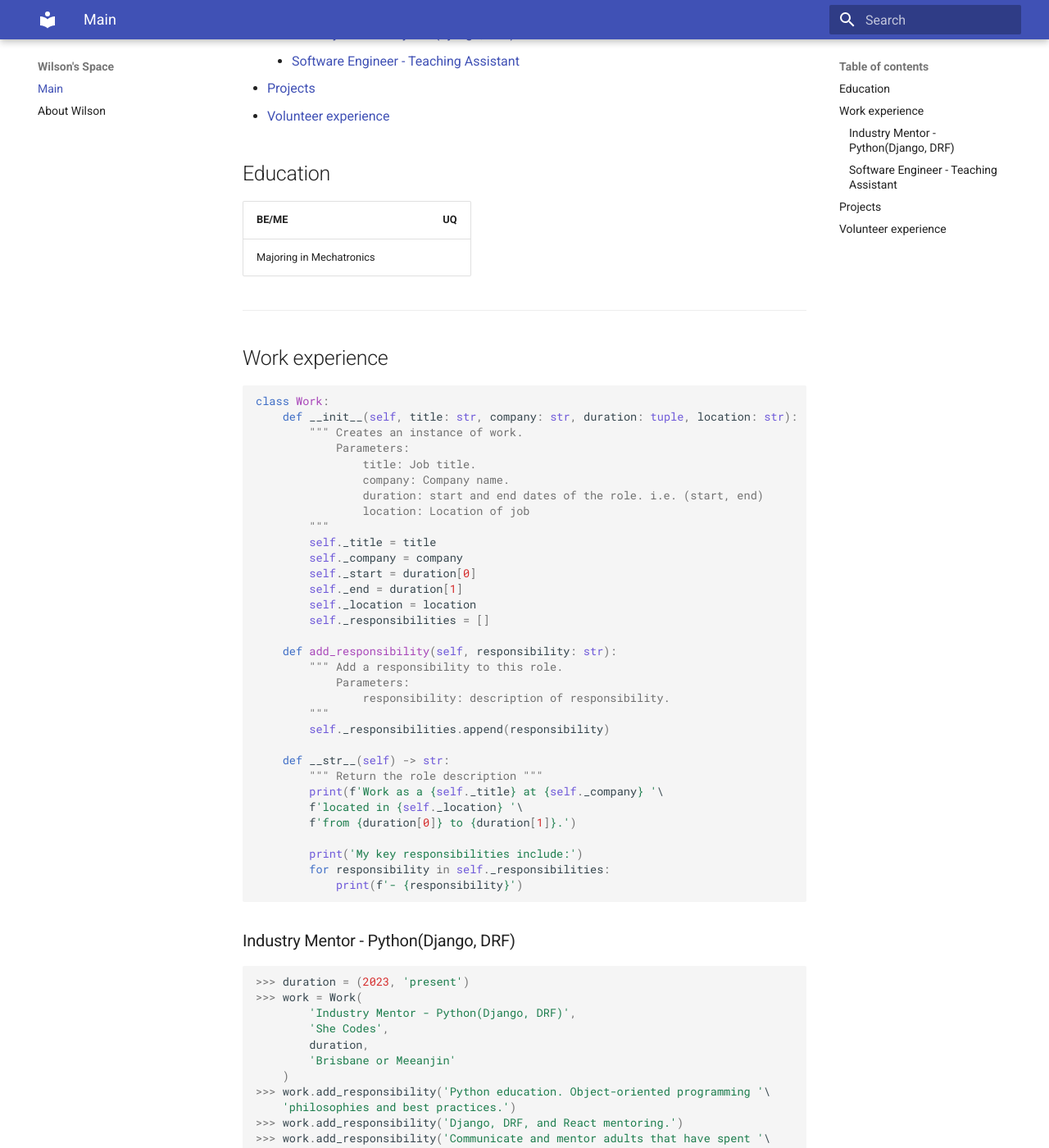
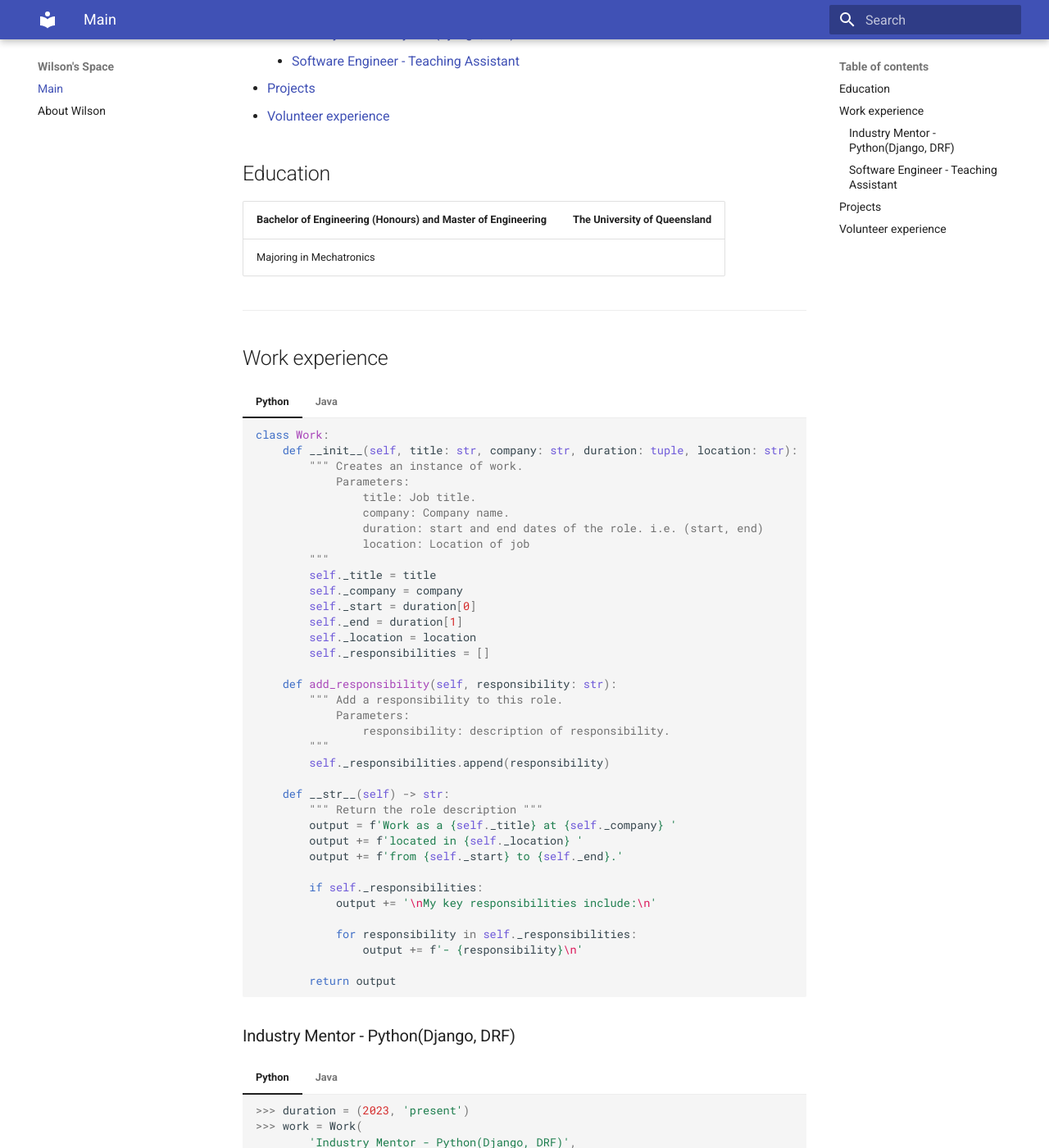
Before and after one commit to wilson-kong/resume, an MkDocs documentation site: the page built from docs/index.md, in a window 1280 px wide and 1400 px high, scrolled down 294 px. Shown: the whole window at 82% size. Built offline with MkDocs 1.6.1 and Material for MkDocs 9.7.7, drawn with Linux system fonts in a browser that asks for light colours; some of the changed lines change nothing that is shown.

Commit message:
added java

````diff
--- a/docs/index.md
+++ b/docs/index.md
@@ -18,74 +18,183 @@
   - [Volunteer experience](#volunteer-experience)
 
 ## Education
-| BE/ME |  UQ |
+| Bachelor of Engineering (Honours) and Master of Engineering |  The University of Queensland |
 | :---------------- | ----: |
 | Majoring in Mechatronics ||
 
 --------------------------------------------------
 ## Work experience
-```python
-class Work:
-    def __init__(self, title: str, company: str, duration: tuple, location: str):
-        """ Creates an instance of work.
-            Parameters:
-                title: Job title.
-                company: Company name.
-                duration: start and end dates of the role. i.e. (start, end)
-                location: Location of job
-        """
-        self._title = title
-        self._company = company
-        self._start = duration[0]
-        self._end = duration[1]
-        self._location = location
-        self._responsibilities = []
+=== "Python"
+    ```python
+    class Work:
+        def __init__(self, title: str, company: str, duration: tuple, location: str):
+            """ Creates an instance of work.
+                Parameters:
+                    title: Job title.
+                    company: Company name.
+                    duration: start and end dates of the role. i.e. (start, end)
+                    location: Location of job
+            """
+            self._title = title
+            self._company = company
+            self._start = duration[0]
+            self._end = duration[1]
+            self._location = location
+            self._responsibilities = []
 
-    def add_responsibility(self, responsibility: str):
-        """ Add a responsibility to this role.
-            Parameters:
-                responsibility: description of responsibility.
-        """
-        self._responsibilities.append(responsibility)
+        def add_responsibility(self, responsibility: str):
+            """ Add a responsibility to this role.
+                Parameters:
+                    responsibility: description of responsibility.
+            """
+            self._responsibilities.append(responsibility)
 
-    def __str__(self) -> str:
-        """ Return the role description """
-        print(f'Work as a {self._title} at {self._company} '\
-        f'located in {self._location} '\
-        f'from {duration[0]} to {duration[1]}.')
+        def __str__(self) -> str:
+            """ Return the role description """
+            output = f'Work as a {self._title} at {self._company} '
+            output += f'located in {self._location} '
+            output += f'from {self._start} to {self._end}.'
 
-        print('My key responsibilities include:')
-        for responsibility in self._responsibilities:
-            print(f'- {responsibility}')
-```
+            if self._responsibilities:
+                output += '\nMy key responsibilities include:\n'
+
+                for responsibility in self._responsibilities:
+                    output += f'- {responsibility}\n'
+
+            return output
+    ```
+
+=== "Java"
+    ```java
+    import java.util.ArrayList;
+    import java.util.List;
+
+    class Work {
+        private String title;
+        private String company;
+        private int start;
+        private int end;
+        private String location;
+        private List<String> responsibilities;
+
+        public Work(String title, String company, int start, int end, String location) {
+            /** Creates an instance of work.
+            * @param title: The title of the job.
+            * @param company: The company that the job is at.
+            * @param start: The year that the job started.
+            * @param end: The year that the job ended.
+            * @param location: The location of the job.
+            */
+            this.title = title;
+            this.company = company;
+            this.start = start;
+            this.end = end;
+            this.location = location;
+            this.responsibilities = new ArrayList<>();
+        }
+
+        public void addResponsibility(String responsibility) {
+            /** Adds a responsibility to the role.
+            * @param responsibility: The responsibility to add.
+            */
+            this.responsibilities.add(responsibility);
+        }
+
+        @Override
+        public String toString() {
+            /** @return: A string representation of the work. */
+            String output = "Work as a " + this.title + " at " + this.company + " ";
+            output += "located in " + this.location + " ";
+
+            if (this.end == 2023) {
+                output += "from " + this.start + " to present.";
+            } else {
+                output += "from " + this.start + " to " + this.end + ".";
+            }
+
+            if (!this.responsibilities.isEmpty()) {
+                output += "\nMy key responsibilities include:\n";
+                for (String responsibility : this.responsibilities) {
+                    output += "- " + responsibility + "\n";
+                }
+            }
+            return output;
+        }
+    }
+    ```
+
 ### Industry Mentor - Python(Django, DRF)
-```python
->>> duration = (2023, 'present')
->>> work = Work(
-        'Industry Mentor - Python(Django, DRF)',
-        'She Codes',
-        duration,
-        'Brisbane or Meeanjin'
-    )
->>> work.add_responsibility('Python education. Object-oriented programming '\
-    'philosophies and best practices.')
->>> work.add_responsibility('Django, DRF, and React mentoring.')
->>> work.add_responsibility('Communicate and mentor adults that have spent '\
-    'time in different fields.')
->>> print(work)
-```
+=== "Python"
+    ```python
+    >>> duration = (2023, 'present')
+    >>> work = Work(
+            'Industry Mentor - Python(Django, DRF)',
+            'She Codes',
+            duration,
+            'Brisbane or Meeanjin'
+        )
+    >>> work.add_responsibility('Python education. Object-oriented programming '\
+        'philosophies and best practices.')
+    >>> work.add_responsibility('Django, DRF, and React mentoring.')
+    >>> work.add_responsibility('Communicate and mentor adults that have spent '\
+        'time in different fields.')
+    >>> print(work)
+    ```
+
+=== "Java"
+    ```java
+    public class Main {
+        public static void main(String[] args) {
+            int startYear = 2023;
+            int endYear = 2023;
+
+            Work work = new Work(
+                "Industry Mentor - Python(Django, DRF)",
+                    "She Codes",
+                    startYear,
+                    endYear,
+                    "Brisbane or Meeanjin"
+            );
+            work.addResponsibility("Python education. Object-oriented programming " +
+                    "philosophies and best practices.");
+            work.addResponsibility("Django, DRF, and React mentoring.");
+            work.addResponsibility("Communicate and mentor adults that have spent " +
+                    "time in different fields.");
+            System.out.println(work);
+        }
+    }
+    ```
 
 ### Software Engineer - Teaching Assistant
-```python
->>> duration = (2019, 'present')
->>> work = Work(
-        'Software engineer - Teaching assistant',
-        'The University of Queensland',
-        duration,
-        'Brisbane or Meeanjin'
-    )
->>> print(work)
-```
+=== "Python"
+    ```python
+    >>> duration = (2019, 'present')
+    >>> work = Work(
+            'Software engineer - Teaching assistant',
+            'The University of Queensland',
+            duration,
+            'Brisbane or Meeanjin'
+        )
+    >>> print(work)
+    ```
+
+=== "Java"
+    ```java
+    public class Main {
+        public static void main(String[] args) {
+            int startYear = 2019;
+            String endYear = 2023;
+            Work work = new Work(
+                    "Software engineer - Teaching assistant",
+                    "The University of Queensland",
+                    startYear,
+                    endYear,
+                    "Brisbane or Meeanjin"
+            );
+            System.out.println(work);
+        }
+    }
+    ```
 
 --------------------------------------------------
 ## Projects
--- a/mkdocs.yml
+++ b/mkdocs.yml
@@ -11,5 +11,7 @@
   - pymdownx.inlinehilite
   - pymdownx.snippets
   - pymdownx.superfences
+  - pymdownx.tabbed:
+      alternate_style: true
 theme:
   name: material
````
